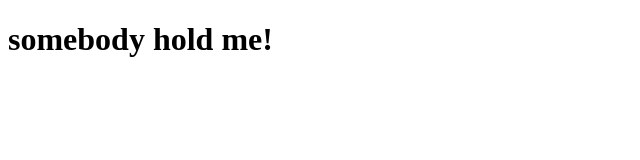
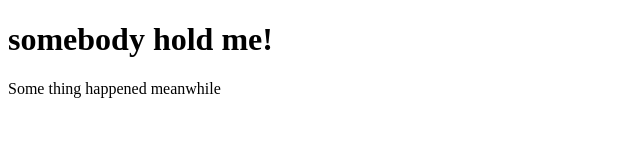
Before and after one commit to AmirHTaheri/MyNewRepo, a plain HTML site: page MyFirstSolution/MyFirstSolution/Index.html in a window 1280 px wide. Shown: the whole page, without its empty margins (0-640 px from the left). Drawn offline with Linux system fonts and the light colour scheme.

Commit message:
Some thing happened in the server!
Some thing happened in the server!

```diff
--- a/MyFirstSolution/MyFirstSolution/Index.html
+++ b/MyFirstSolution/MyFirstSolution/Index.html
@@ -5,5 +5,6 @@
 </head>
 <body>
     <h1>somebody hold me!</h1>
+    <p>Some thing happened meanwhile</P>
 </body>
 </html>
```
